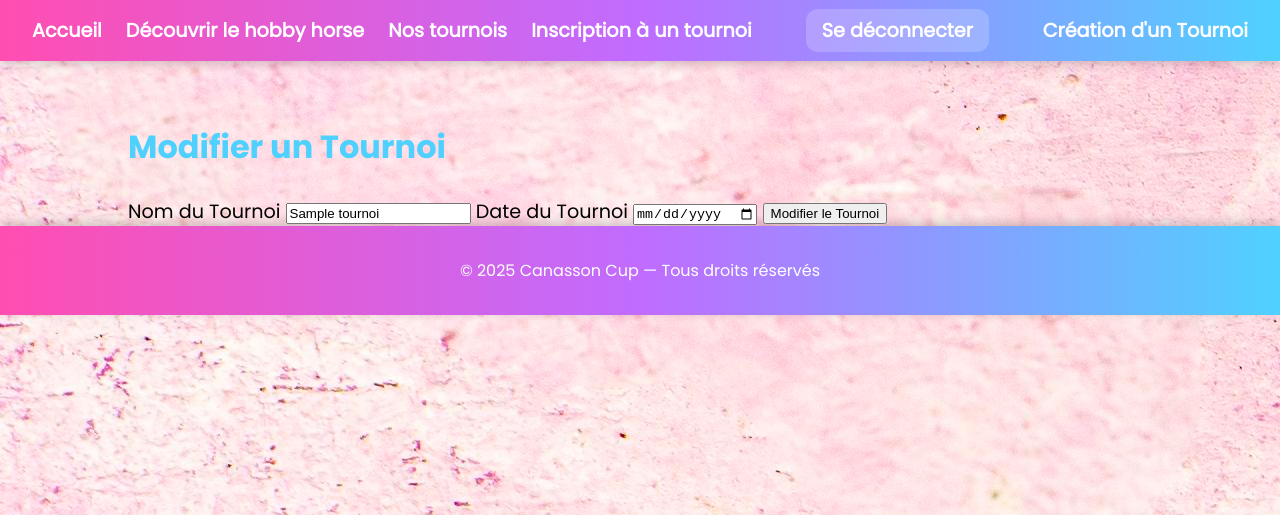
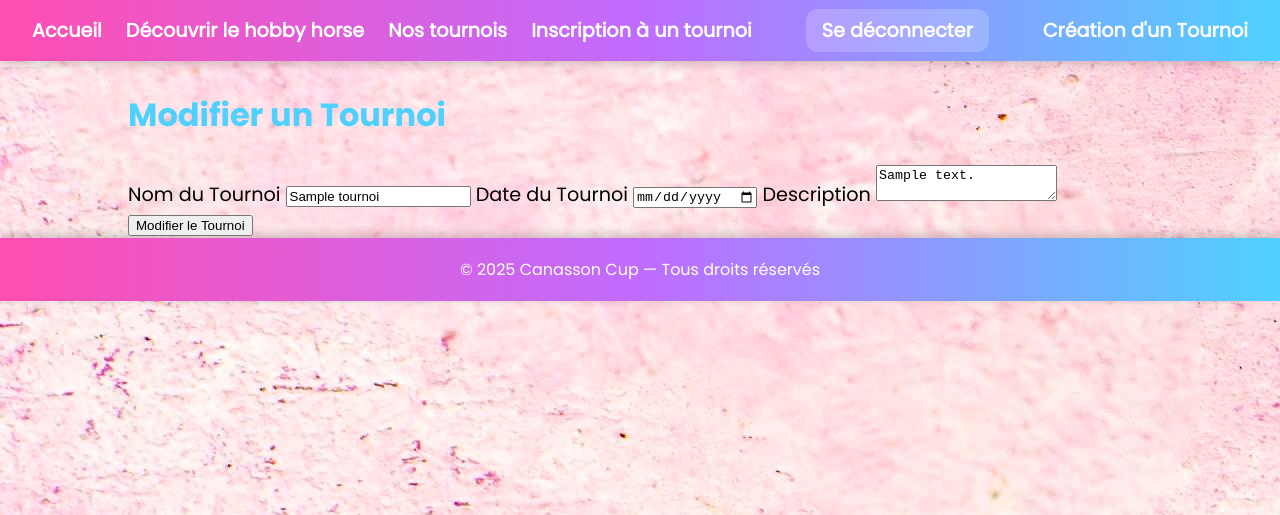
Before and after one commit to Swapaadeg/Hobby-horse-php, a PHP site: page /tournoi-modifier.php?id=1 in a window 1280 px wide. Shown: the top 515 px of the page. Run offline with PHP 8.4, Linux system fonts and the light colour scheme; the visitor is signed in with stand-in values (Sample User, id 1); tables that the repository leaves empty or names only in its code hold one stand-in row (values such as "Sample post").

Commit message:
modify description + scss

```diff
--- a/assets/css/style.css
+++ b/assets/css/style.css
@@ -29,7 +29,7 @@
   color: white;
   text-align: center;
   font-size: 1rem;
-  padding: 1rem;
+  padding: 0.2rem;
   font-weight: 300;
   box-shadow: 0 -3px 10px rgba(0, 0, 0, 0.2);
 }
@@ -42,12 +42,13 @@
 .title {
   display: flex;
   justify-content: center;
+  align-items: center;
   gap: 4rem;
 }
 
 .title img {
-  width: 70px;
-  height: 70px;
+  width: 60px;
+  height: 60px;
 }
 
 nav {
@@ -116,7 +117,6 @@
 }
 
 .banner {
-  margin-top: 4rem;
   position: relative;
   width: 100%;
   height: 60vh;
@@ -128,71 +128,6 @@
   height: 100%;
   object-fit: cover;
   object-position: center;
-}
-
-@keyframes sparkle {
-  0% {
-    background-position: 0% 50%;
-  }
-  50% {
-    background-position: 100% 50%;
-  }
-  100% {
-    background-position: 0% 50%;
-  }
-}
-* {
-  box-sizing: border-box;
-}
-
-body {
-  font-family: "Poppins";
-  font-size: 1.2rem;
-  margin: 0;
-  padding-top: 6rem;
-  background-image: url(../../assets/img/bg-pink.jpg);
-}
-
-section {
-  margin-bottom: 3rem;
-}
-
-h1 {
-  font-family: "CherryBold";
-  font-size: 4rem;
-  background: linear-gradient(120deg, #FF4EB1, #C06CFF, #4FD1FF, #FFE04E);
-  background-size: 300%;
-  -webkit-background-clip: text;
-  -webkit-text-fill-color: transparent;
-  animation: sparkle 6s linear infinite;
-}
-
-h2 {
-  font-family: "PoppinsBold";
-  font-size: 2rem;
-  color: #4FD1FF;
-}
-
-h3 {
-  font-style: italic;
-  color: #FF4EB1;
-}
-
-.container {
-  width: 80%;
-  margin: 0 auto;
-}
-
-.tournaments__wrapper {
-  padding: 4rem 2rem;
-  text-align: center;
-}
-
-.tournaments {
-  display: grid;
-  grid-template-columns: repeat(auto-fit, minmax(350px, 1fr));
-  gap: 2rem;
-  justify-items: center;
 }
 
 .tournament-card {
@@ -231,4 +166,75 @@
   display: block;
 }
 
+@keyframes sparkle {
+  0% {
+    background-position: 0% 50%;
+  }
+  50% {
+    background-position: 100% 50%;
+  }
+  100% {
+    background-position: 0% 50%;
+  }
+}
+* {
+  box-sizing: border-box;
+}
+
+body {
+  font-family: "Poppins";
+  font-size: 1.2rem;
+  margin: 0;
+  padding-top: 4rem;
+  background-image: url(../../assets/img/bg-pink.jpg);
+}
+
+section {
+  margin-bottom: 3rem;
+}
+
+h1 {
+  font-family: "CherryBold";
+  font-size: 4rem;
+  margin-bottom: 0;
+  background: linear-gradient(120deg, #FF4EB1, #C06CFF, #4FD1FF, #FFE04E);
+  background-size: 300%;
+  -webkit-background-clip: text;
+  -webkit-text-fill-color: transparent;
+  animation: sparkle 6s linear infinite;
+}
+
+h2 {
+  font-family: "PoppinsBold";
+  font-size: 2rem;
+  color: #4FD1FF;
+}
+
+h3 {
+  font-style: italic;
+  color: #FF4EB1;
+  text-align: center;
+}
+
+.container {
+  width: 80%;
+  margin: 0 auto;
+}
+
+.h3-bonjour {
+  margin-top: -1.5rem;
+}
+
+.tournaments__wrapper {
+  padding: 4rem 2rem;
+  text-align: center;
+}
+
+.tournaments {
+  display: grid;
+  grid-template-columns: repeat(auto-fit, minmax(350px, 1fr));
+  gap: 2rem;
+  justify-items: center;
+}
+
 /*# sourceMappingURL=style.css.map */
--- a/assets/scss/components/_banner.scss
+++ b/assets/scss/components/_banner.scss
@@ -1,7 +1,6 @@
 @use "../abstracts/variables" as variable;
 
 .banner {
-    margin-top: 4rem;
     position: relative;
     width: 100%;
     height: 60vh;
--- a/assets/scss/layout/_footer.scss
+++ b/assets/scss/layout/_footer.scss
@@ -6,7 +6,7 @@
     color: white;
     text-align: center;
     font-size: 1rem;
-    padding: 1rem;
+    padding: 0.2rem;
     font-weight: 300;
     box-shadow: 0 -3px 10px rgba(0,0,0,0.2);
 }
--- a/assets/scss/pages/_homepage.scss
+++ b/assets/scss/pages/_homepage.scss
@@ -0,0 +1,3 @@
+.h3-bonjour {
+    margin-top: -1.5rem;
+}
--- a/index.php
+++ b/index.php
@@ -23,7 +23,7 @@
         <section class="homepage__wrapper container">
             <!-- Bienvenue -->
             <?php if (isset($_SESSION['nom_utilisateur'])): ?>
-                <h3>Bonjour <?= ucfirst(htmlspecialchars($_SESSION['nom_utilisateur'])) ?> !</h3>
+                <h3 class="h3-bonjour">Bonjour <?= ucfirst(htmlspecialchars($_SESSION['nom_utilisateur'])) ?> !</h3>
             <?php endif; ?>
             <!-- SUCCESS  -->
             <?php if (isset($_GET['success']) && $_GET['success'] == 1): ?>
--- a/tournoi-modifier.php
+++ b/tournoi-modifier.php
@@ -16,7 +16,7 @@
 $tournament_id = (int)$_GET['id'];
 
 // Récupérer les détails du tournoi
-$request = $bdd->prepare("SELECT nom, date
+$request = $bdd->prepare("SELECT nom, date, description
                         FROM tournois
                         WHERE id = :id"
                         );
@@ -32,7 +32,7 @@
 if (!empty($_POST['nom']) && !empty($_POST['date'])) {
     $nom = htmlspecialchars($_POST['nom'], ENT_QUOTES, 'UTF-8');
     $date = htmlspecialchars($_POST['date'], ENT_QUOTES, 'UTF-8');
-
+    $description = htmlspecialchars($_POST['description'], ENT_QUOTES, 'UTF-8');
     // Vérifier si un autre tournoi avec le même nom existe
     $request = $bdd->prepare("SELECT COUNT(*) AS nb
                             FROM tournois
@@ -47,10 +47,11 @@
         exit();
     } else {
         // Mise à jour du tournoi
-        $request = $bdd->prepare('UPDATE tournois SET nom = :nom, date = :date WHERE id = :id');
+        $request = $bdd->prepare('UPDATE tournois SET nom = :nom, date = :date, description = :description WHERE id = :id');
         $request->execute([
             'nom' => $nom,
             'date' => $date,
+            'description' => $description,
             'id' => $tournament_id
         ]);
 
@@ -95,6 +96,8 @@
                 <input type="text" name="nom" id="nom" value="<?php echo htmlspecialchars($tournament['nom'], ENT_QUOTES, 'UTF-8'); ?>" required>
                 <label for="date">Date du Tournoi</label>
                 <input type="date" name="date" id="date" value="<?php echo htmlspecialchars($tournament['date'], ENT_QUOTES, 'UTF-8'); ?>" required>
+                <label for="description">Description</label>
+                <textarea name="description" id="description" required><?php echo htmlspecialchars($tournament['description'], ENT_QUOTES, 'UTF-8'); ?></textarea>
                 <button>Modifier le Tournoi</button>
             </form>
         </div>
```
Also changed, not shown: assets/scss/base/_base.scss (+7 -4 lines), assets/scss/components/_cards.scss (+38 -0 lines), assets/scss/layout/_header.scss (+4 -3 lines), assets/scss/pages/_tournois.scss (+0 -38 lines), tournois.php (+7 -5 lines), assets/scss/components/_button.scss (indentation only), 1 other file.
